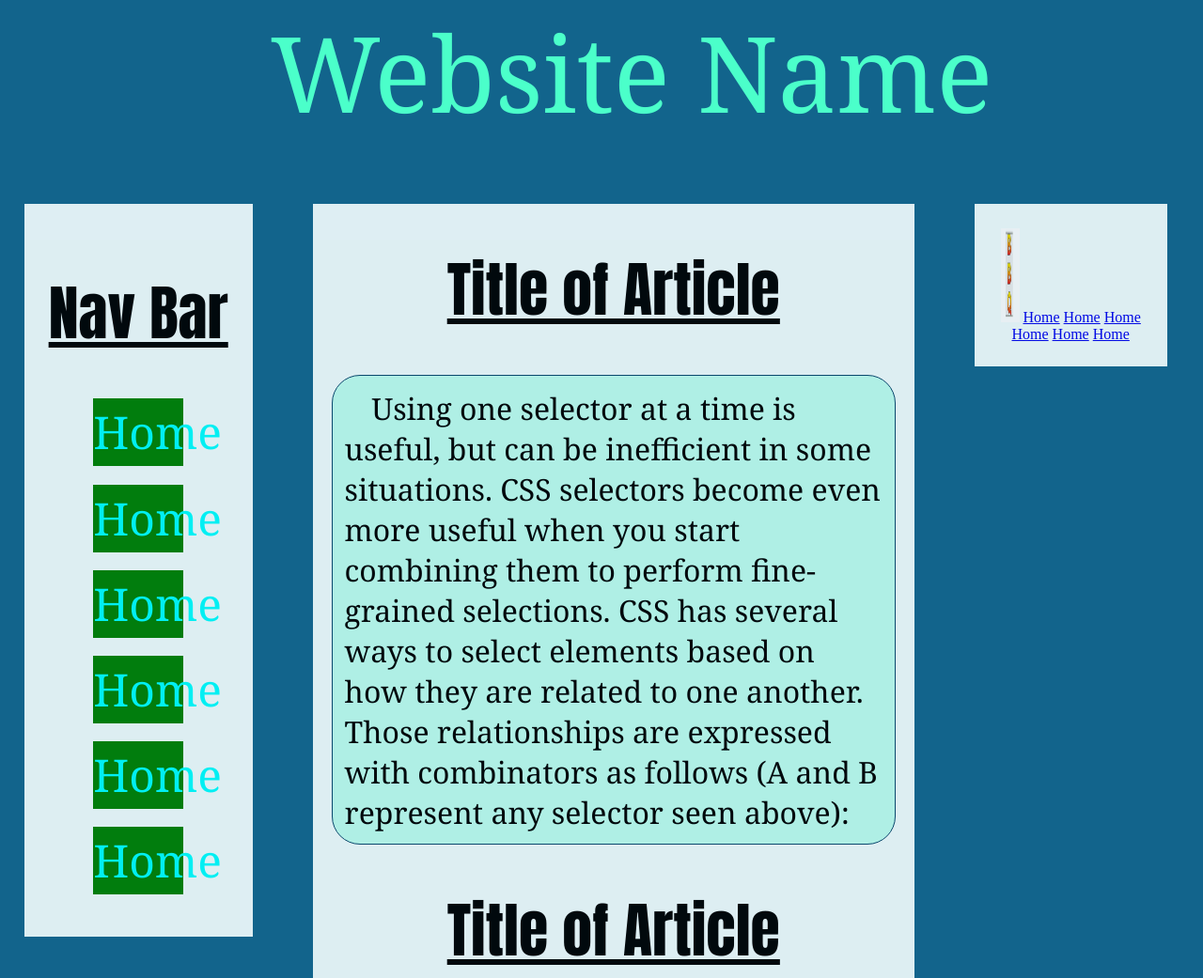
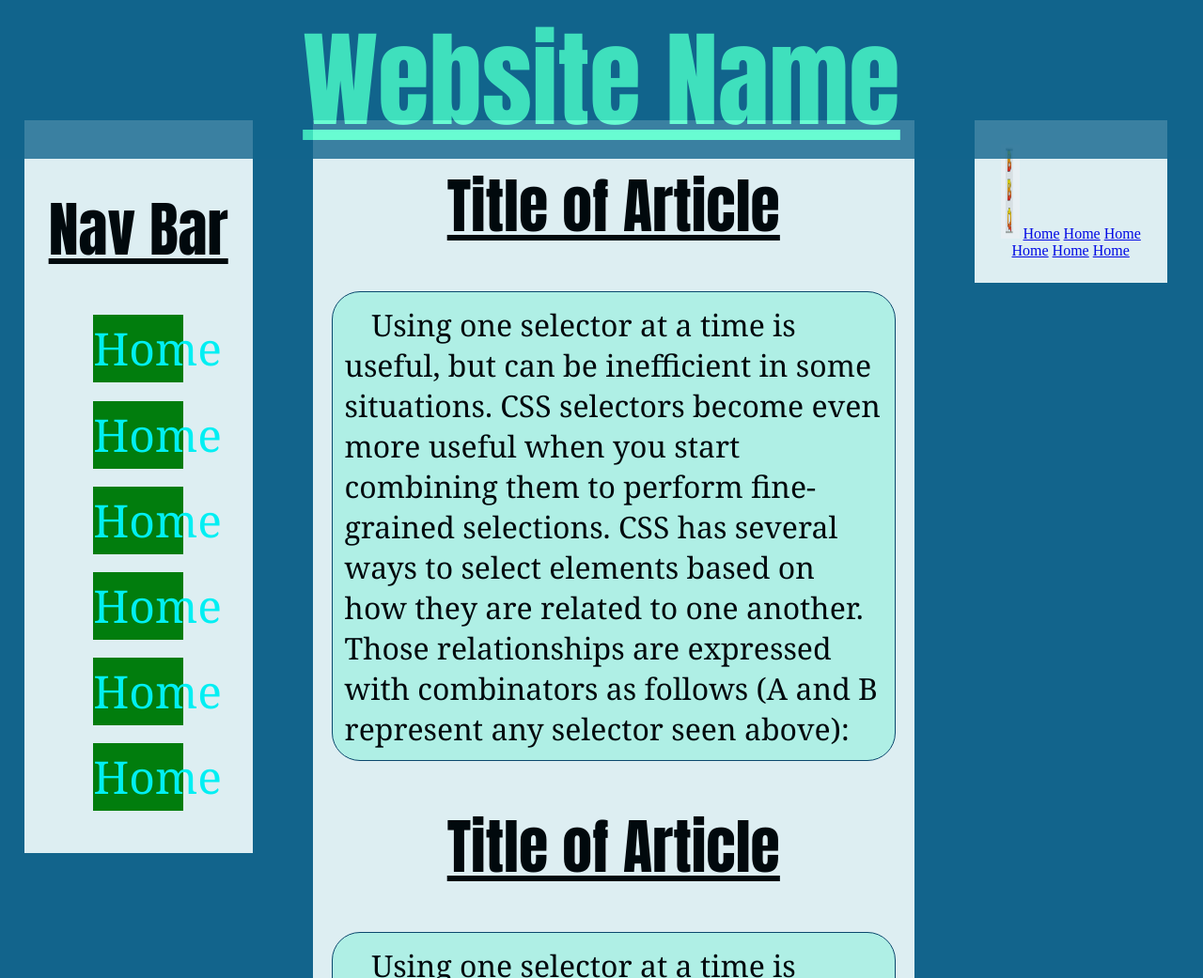
Before and after one commit to chrisfauries/Walsh-Band-Rebuild, a plain HTML site: page Walsh Website Rebuild/test.html in a window 1280 px wide. Shown: the top 1041 px of the page at 94% size. Drawn offline with Linux system fonts and the light colour scheme.

Commit message:
more test changes

```diff
--- a/Walsh Website Rebuild/css/test.css
+++ b/Walsh Website Rebuild/css/test.css
@@ -8,7 +8,7 @@ body{
 .nav-bar {
     background-color: #F4FDFE;
     width: 15%;
-    margin:5% 0% 3% 2%;
+    margin:10% 0% 3% 2%;
     height: 100%;
     padding: 2%;
     float: left;
@@ -41,17 +41,27 @@ p {
     border: none;
     padding: 0;
     margin: 0;
+    background-color: #12648C;
+    opacity: .8;
+    position: fixed;
+    z-index: 1;
+    top: 0;
+    width: 100%
+}
+
+.banner-title {
+    border: none;
+    padding: 0;
+    margin: 0;
     text-align: center;
     font-size: 7em;
-    background-color: #12648C;
-    border-radius: 0;
     color: #4BFFCA;
 }
 
 .main-content {
     display: inline-block;
     width: 50%;
-    margin: 5%;
+    margin: 10% 5%;
     background-color: #F4FDFE;
     float: left;
     opacity: 0.9;
@@ -77,7 +87,7 @@ p {
 .add-bar {
     background-color: #F4FDFE;
     width: 12%;
-    margin-top: 5%;
+    margin-top: 10%;
     height: 100%;
     padding: 2%;
     float: left;
--- a/Walsh Website Rebuild/test.html
+++ b/Walsh Website Rebuild/test.html
@@ -12,8 +12,8 @@
     </head>
 
     <body>
-        <div>
-            <p class="banner">Website Name</p>
+        <div class="banner">
+            <h1 class="banner-title">Website Name</h1>
         </div>
         <div class="nav-bar">
             <h1>Nav Bar</h1>
@@ -32,10 +32,14 @@
                 <p>Using one selector at a time is useful, but can be inefficient in some situations. CSS selectors become even more useful when you start combining them to perform fine-grained selections. CSS has several ways to select elements based on how they are related to one another. Those relationships are expressed with combinators as follows (A and B represent any selector seen above):</p>
             <h1>Title of Article</h1>
                 <p>Using one selector at a time is useful, but can be inefficient in some situations. CSS selectors become even more useful when you start combining them to perform fine-grained selections. CSS has several ways to select elements based on how they are related to one another. Those relationships are expressed with combinators as follows (A and B represent any selector seen above):</p>
+            <h1>Title of Article</h1>
+                <p>Using one selector at a time is useful, but can be inefficient in some situations. CSS selectors become even more useful when you start combining them to perform fine-grained selections. CSS has several ways to select elements based on how they are related to one another. Those relationships are expressed with combinators as follows (A and B represent any selector seen above):</p>
+            <h1>Title of Article</h1>
+                <p>Using one selector at a time is useful, but can be inefficient in some situations. CSS selectors become even more useful when you start combining them to perform fine-grained selections. CSS has several ways to select elements based on how they are related to one another. Those relationships are expressed with combinators as follows (A and B represent any selector seen above):</p>
         </div>
 
         <div class="add-bar">
-            <img src="img/ad-test.jpg" alt="ad test">
+            <img src="img/ad-test.jpg" alt="ad test">    <!--- this isn't working --->
                 <a href="/index.html">Home</a>
                 <a href="/index.html">Home</a>
                 <a href="/index.html">Home</a>
```
